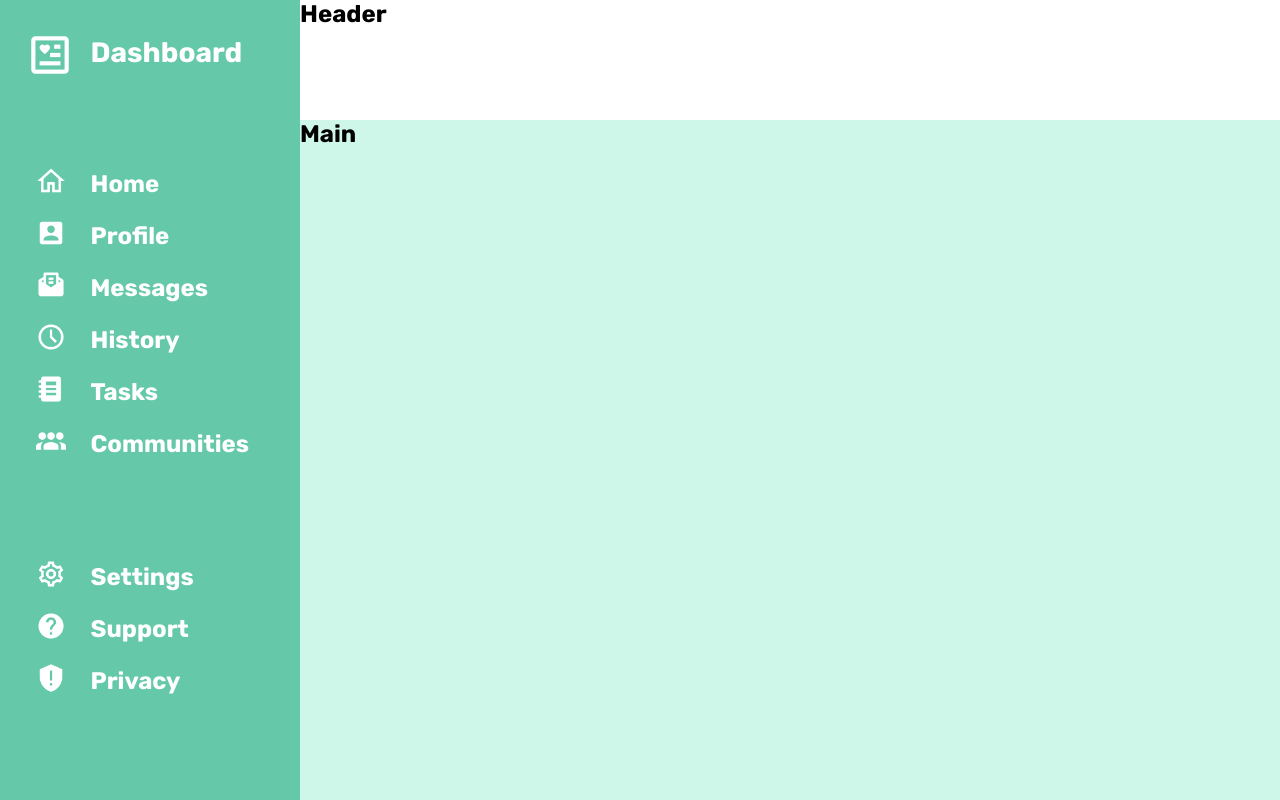
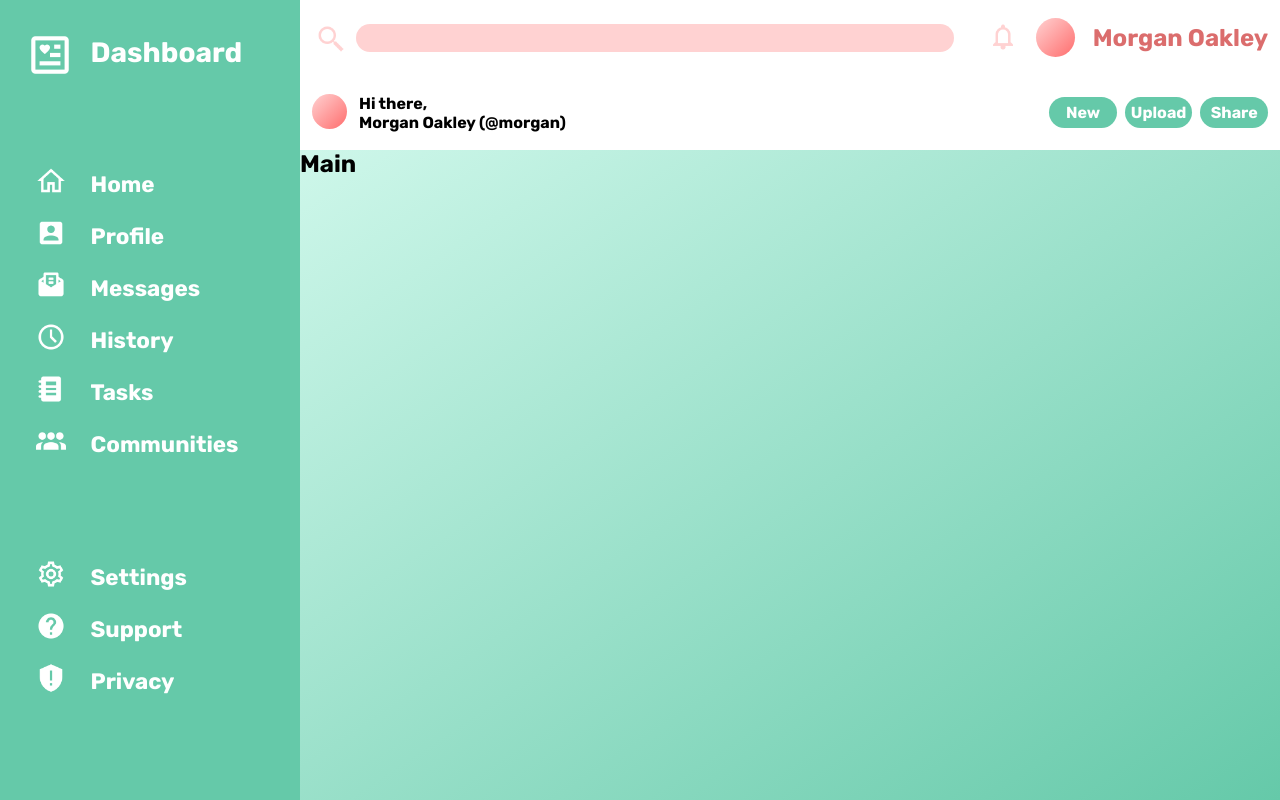
Before and after one commit to HeidiBrooke/TOP-Dashboard, a plain HTML site: page index.html in a window 1280 px wide. Drawn offline with Linux system fonts and the light colour scheme.

Commit message:
Almost complete header layout & styling

```diff
--- a/index.html
+++ b/index.html
@@ -52,13 +52,40 @@
                     <div class="icon"><img src="icons8-help-50.png" alt="Support icon"></div>
                     Support
                 </li>
-                <li><div class="icon"><img src="icons8-warning-shield-50.png" alt="Privacy icon"></div>
+                <li>
+                    <div class="icon"><img src="icons8-warning-shield-50.png" alt="Privacy icon"></div>
                     Privacy
                 </li>
             </ul>
         </div>
 
-        <div class="header">Header</div>
+        <div class="header">
+            <div class="top-nav">
+                <div class="search-bar">
+                    <div class="icon"><img src="icons8-search-48.png" alt="Search icon"></div>
+                    <div class="search-area"></div>
+                </div>
+                <div class="right-nav">
+                    <div class="icon"><img src="icons8-notification-48.png" alt="Notification icon"></div>
+                    <div class="avatar"></div>
+                    Morgan Oakley
+                </div>
+            </div>
+            <div class="bottom-nav">
+                <div class="left-hello">
+                    <div class="avatar"></div>
+                    <div class="greeting">
+                        <div class="hello">Hi there,</div>
+                        <div class="name">Morgan Oakley (@morgan)</div>
+                    </div>
+                </div>
+                <div class="right-menu">
+                    <div>New</div>
+                    <div>Upload</div>
+                    <div>Share</div>
+                </div>
+            </div>
+        </div>
         <div class="main-content">Main</div>
     </div>
 </body>
--- a/styles.css
+++ b/styles.css
@@ -13,7 +13,7 @@ body {
     height: 100vh;
     display: grid;
     grid-template-columns: minmax(300px, 1fr) 4fr;
-    grid-template-rows: 120px 4fr;
+    grid-template-rows: 150px 4fr;
 }
 
 .sidebar {
@@ -21,6 +21,7 @@ body {
     display: grid;
     grid-row: 1/3;
     background-color: rgb(101, 201, 169);
+    /* background-image: linear-gradient(to bottom right, rgb(206, 247, 234), rgb(101, 201, 169)); */
     color: white;
 }
 
@@ -39,8 +40,13 @@ body {
     width: 30px;
 }
 
-.sidebar ul{
+.links, .extra {
     width: 250px;
+    font-size: 1.4rem;
+}
+
+.dash {
+    font-size: 28px;
 }
 
 .links li {
@@ -56,11 +62,100 @@ body {
 }
 
 .header {
-    grid-row: ;
+    display: grid;
+    grid-template-rows: 1fr 1fr;
+}
+
+.top-nav, .bottom-nav{
+    padding: 12px;
+    display: flex;
+    flex-direction: row;
+    gap: 30px;
+    justify-content: space-between ;
+    align-items: center;
+}
+
+.search-bar {
+    flex: 1;
+    display: grid;
+    gap: 4px;
+    grid-template-columns: 40px minmax(200px, 600px);
+    align-items: center;
+    /* width: minmax(200px, 1fr); */
+}
+
+.search-bar div {
+    padding-top: 8px;
+    padding-left: 4px;
+}
+
+.search-bar div .icon {
+    width: 30px;
+}
+
+.search-area {
+    grid-column: 2/3;
+    background-color: rgb(255, 210, 210);
+    border-radius: 24px;
+    height: 20px;
+}
+
+.right-nav {
+    display: flex;
+    flex-direction: row;
+    gap: 18px;
+    align-items: center;
+    color: rgb(219, 109, 109);
+}
+
+.right-nav div {
+    padding-top: 4px;
+    padding-left: 4px;
+}
+
+.right-nav div .icon {
+    width: 35px;
+}
+
+.avatar {
+    flex-shrink: 0;
+    width: 35px;
+    height: 35px;
+    border-radius: 50%;
+    background-image: linear-gradient(to bottom right, rgb(255, 210, 210), rgb(255, 109, 109));
+}
+
+.left-hello {
+    display: flex;
+    gap: 12px;
+    font-size: 16px;
+    flex-wrap: nowrap;
+}
+
+.name{
+    white-space: nowrap;
+}
+
+
+.right-menu {
+    display: grid;
+    grid-template-columns: 1fr 1fr 1fr;
+    grid-template-rows: 1fr;
+    gap: 8px;
+    font-size: 1rem;
+}
+.right-menu div {
+    padding: 6px;
+    text-align: center;
+    background-color: rgb(101, 201, 169);
+    /* border: none; */
+    border-radius: 20px;
+    color: white;
 }
 
 .main-content {
     background-color: rgb(206, 247, 234);
+    background-image: linear-gradient(to bottom right, rgb(206, 247, 234), rgb(101, 201, 169));
 }
 
 ul {
```
Also changed, not shown: icons8-notification-24.png (added), icons8-notification-48.png (added), icons8-search-24.png (added), icons8-search-48.png (added).
